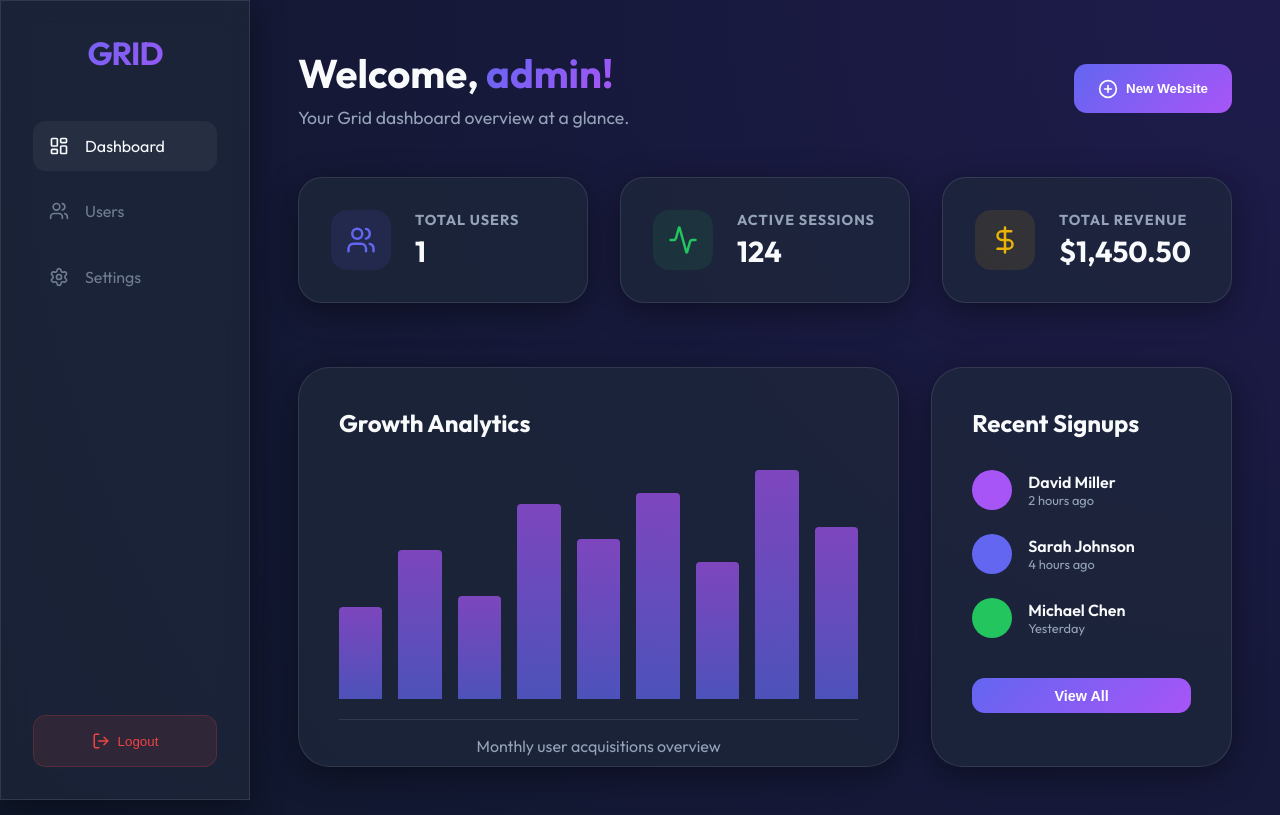
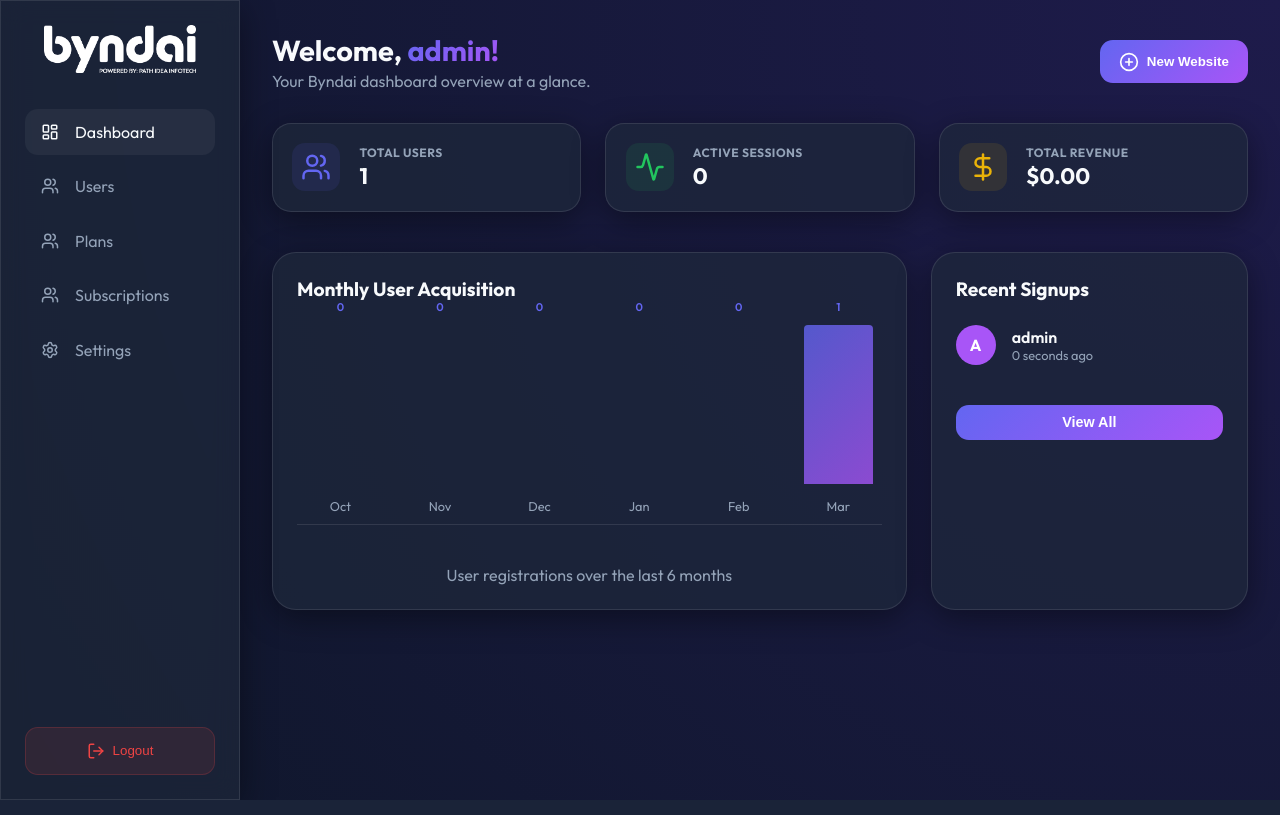
Before and after one commit to tipsyCodr/byndai_server, a Laravel app: page /dashboard in a window 1280 px wide. Run offline with Laravel 12, Linux system fonts and the light colour scheme; a user stored in the database is signed in; data comes from the database, SQL or seed files in the repository; data that the repository does not hold is empty; parts of the project's set-up code (start-up, migrations or seed data) failed here and were passed over.

Commit message:
added Dashboard analytics

```diff
--- a/app/Http/Controllers/Backend/DashboardController.php
+++ b/app/Http/Controllers/Backend/DashboardController.php
@@ -13,14 +13,35 @@ class DashboardController extends Controller
     {
         $user = Auth::user();
 
-        // Mocking some dashboard data (metrics, stats)
+        // Calculate Monthly Acquisition Data (Last 6 Months)
+        $monthlyAcquisition = User::selectRaw('COUNT(*) as count, MONTH(created_at) as month, YEAR(created_at) as year')
+            ->where('created_at', '>=', now()->subMonths(6))
+            ->groupBy('year', 'month')
+            ->orderBy('year', 'asc')
+            ->orderBy('month', 'asc')
+            ->get()
+            ->mapWithKeys(function ($item) {
+                $monthName = \Carbon\Carbon::createFromDate($item->year, $item->month, 1)->format('M');
+                return [$monthName => $item->count];
+            });
+
+        // Ensure we show last 6 months even if count is 0
+        $chartData = [];
+        for ($i = 5; $i >= 0; $i--) {
+            $month = now()->subMonths($i)->format('M');
+            $chartData[$month] = $monthlyAcquisition[$month] ?? 0;
+        }
+
+        // Real dashboard data
         $stats = [
             'total_users' => User::count(),
             'new_signups' => User::where('created_at', '>=', now()->subDays(7))->count(),
-            'active_sessions' => 124, // Mock
-            'revenue' => 1450.50, // Mock
+            'active_sessions' => \Illuminate\Support\Facades\DB::table('sessions')->count(),
+            'revenue' => \Illuminate\Support\Facades\DB::table('payments')->where('status', 1)->sum('amount'),
         ];
 
-        return view('backend.dashboard', compact('user', 'stats'));
+        $recentUsers = User::latest()->limit(3)->get();
+
+        return view('backend.dashboard', compact('user', 'stats', 'chartData', 'recentUsers'));
     }
 }
--- a/resources/views/backend/dashboard.blade.php
+++ b/resources/views/backend/dashboard.blade.php
@@ -3,87 +3,109 @@
 @section('styles')
     <style>
         .dashboard-header {
-            margin-bottom: 3rem;
+            margin-bottom: 2rem;
             display: flex;
             justify-content: space-between;
             align-items: center;
+            flex-wrap: wrap;
+            gap: 1rem;
         }
+
         .welcome-text h1 {
-            font-size: 2.5rem;
-            margin-bottom: 0.5rem;
+            font-size: 1.8rem;
+            margin-bottom: 0.2rem;
             font-weight: 700;
         }
+
         .welcome-text p {
             color: var(--text-secondary);
-            font-size: 1.1rem;
+            font-size: 1rem;
         }
+
         .stats-grid {
             display: grid;
-            grid-template-columns: repeat(auto-fit, minmax(280px, 1fr));
-            gap: 2rem;
-            margin-bottom: 4rem;
+            grid-template-columns: repeat(auto-fit, minmax(220px, 1fr));
+            gap: 1.5rem;
+            margin-bottom: 2.5rem;
         }
+
         .stat-card {
-            padding: 2rem;
-            border-radius: 1.5rem;
+            padding: 1.2rem;
+            border-radius: 1.2rem;
             display: flex;
             align-items: center;
-            transition: transform 0.3s cubic-bezier(0.175, 0.885, 0.32, 1.275);
+            transition: transform 0.2s;
         }
+
         .stat-card:hover {
-            transform: scale(1.05);
+            transform: translateY(-5px);
         }
+
         .stat-icon {
-            width: 60px;
-            height: 60px;
-            border-radius: 1rem;
+            width: 48px;
+            height: 48px;
+            border-radius: 0.8rem;
             display: flex;
             align-items: center;
             justify-content: center;
-            margin-right: 1.5rem;
+            margin-right: 1.2rem;
         }
+
         .stat-info h3 {
-            font-size: 0.9rem;
+            font-size: 0.75rem;
             color: var(--text-secondary);
             text-transform: uppercase;
-            letter-spacing: 1px;
-            margin-bottom: 0.2rem;
+            letter-spacing: 0.5px;
+            margin-bottom: 0.1rem;
         }
+
         .stat-info span {
-            font-size: 1.8rem;
+            font-size: 1.4rem;
             font-weight: 700;
         }
+
         .chart-section {
             display: grid;
             grid-template-columns: 2fr 1fr;
-            gap: 2rem;
+            gap: 1.5rem;
         }
+
+        @media (max-width: 1024px) {
+            .chart-section {
+                grid-template-columns: 1fr;
+            }
+        }
+
         .content-card {
-            padding: 2.5rem;
-            border-radius: 2rem;
-            height: 400px;
+            padding: 1.5rem;
+            border-radius: 1.5rem;
+            min-height: 350px;
         }
+
         .content-card h2 {
-            margin-bottom: 2rem;
-            font-size: 1.5rem;
+            margin-bottom: 1.5rem;
+            font-size: 1.2rem;
         }
-        /* Fancy chart mock */
+
         .chart-mock {
-            height: 250px;
+            height: 200px;
             display: flex;
             align-items: flex-end;
-            gap: 1rem;
-            padding-bottom: 20px;
+            gap: 0.8rem;
+            padding-bottom: 10px;
             border-bottom: 1px solid var(--glass-border);
         }
+
         .bar {
-            flex: 1;
-            background: linear-gradient(to top, var(--accent-primary), var(--accent-secondary));
+            background: var(--primary-gradient);
             border-radius: 4px 4px 0 0;
-            opacity: 0.7;
+            opacity: 0.8;
             transition: opacity 0.3s;
         }
-        .bar:hover { opacity: 1; }
+
+        .bar:hover {
+            opacity: 1;
+        }
     </style>
 @endsection
 
@@ -91,7 +113,7 @@
     <div class="dashboard-header animate-fade">
         <div class="welcome-text">
             <h1>Welcome, <span class="gradient-text">{{ $user->user_name }}!</span></h1>
-        <p>Your Grid dashboard overview at a glance.</p>
+            <p>Your Byndai dashboard overview at a glance.</p>
         </div>
         <div class="header-actions">
             <button class="gradient-btn" style="display: flex; align-items: center; gap: 0.5rem;">
@@ -138,47 +160,49 @@
 
     <div class="chart-section animate-fade" style="animation-delay: 0.2s;">
         <div class="content-card premium-glass">
-        <h2>Growth Analytics</h2>
-        <div class="chart-mock">
-            <div class="bar" style="height: 40%;"></div>
-            <div class="bar" style="height: 65%;"></div>
-            <div class="bar" style="height: 45%;"></div>
-            <div class="bar" style="height: 85%;"></div>
-            <div class="bar" style="height: 70%;"></div>
-            <div class="bar" style="height: 90%;"></div>
-            <div class="bar" style="height: 60%;"></div>
-            <div class="bar" style="height: 100%;"></div>
-            <div class="bar" style="height: 75%;"></div>
+            <h2>Monthly User Acquisition</h2>
+            <div class="chart-mock" style="padding-bottom: 40px;">
+                @php
+                    $max = count($chartData) > 0 ? max(array_values($chartData)) : 1;
+                    $max = $max == 0 ? 1 : $max;
+                @endphp
+                @foreach ($chartData as $month => $count)
+                    <div
+                        style="flex: 1; display: flex; flex-direction: column; align-items: center; height: 100%; position: relative;">
+                        <div class="bar" style="height: {{ ($count / $max) * 100 }}%; width: 80%;"
+                            title="{{ $month }}: {{ $count }} users">
                         </div>
-        <p style="margin-top: 1rem; color: var(--text-secondary); text-align: center;">Monthly user acquisitions overview</p>
+                        <span
+                            style="position: absolute; bottom: -30px; font-size: 0.8rem; color: var(--text-secondary);">{{ $month }}</span>
+                        <span
+                            style="position: absolute; top: -25px; font-size: 0.7rem; color: var(--accent-primary); font-weight: 600;">{{ $count }}</span>
+                    </div>
+                @endforeach
+            </div>
+            <p style="margin-top: 2.5rem; color: var(--text-secondary); text-align: center;">
+                User registrations over the last 6 months
+            </p>
         </div>
 
         <div class="content-card premium-glass">
             <h2>Recent Signups</h2>
             <ul style="list-style: none;">
+                @foreach ($recentUsers as $recentUser)
                     <li style="display: flex; align-items: center; margin-bottom: 1.5rem;">
-                <div style="width: 40px; height: 40px; border-radius: 50%; background: var(--accent-secondary); margin-right: 1rem;"></div>
+                        <div
+                            style="width: 40px; height: 40px; border-radius: 50%; background: var(--accent-secondary); margin-right: 1rem; display: flex; align-items: center; justify-content: center; font-weight: bold; color: white;">
+                            {{ strtoupper(substr($recentUser->user_name, 0, 1)) }}
+                        </div>
                         <div>
-                    <div style="font-weight: 600;">David Miller</div>
-                    <div style="font-size: 0.8rem; color: var(--text-secondary);">2 hours ago</div>
+                            <div style="font-weight: 600;">{{ $recentUser->user_name }}</div>
+                            <div style="font-size: 0.8rem; color: var(--text-secondary);">
+                                {{ $recentUser->created_at?->diffForHumans() ?? 'Recently' }}</div>
                         </div>
                     </li>
-            <li style="display: flex; align-items: center; margin-bottom: 1.5rem;">
-                <div style="width: 40px; height: 40px; border-radius: 50%; background: var(--accent-primary); margin-right: 1rem;"></div>
-                <div>
-                    <div style="font-weight: 600;">Sarah Johnson</div>
-                    <div style="font-size: 0.8rem; color: var(--text-secondary);">4 hours ago</div>
-                </div>
-            </li>
-            <li style="display: flex; align-items: center; margin-bottom: 1.5rem;">
-                <div style="width: 40px; height: 40px; border-radius: 50%; background: #22c55e; margin-right: 1rem;"></div>
-                <div>
-                    <div style="font-weight: 600;">Michael Chen</div>
-                    <div style="font-size: 0.8rem; color: var(--text-secondary);">Yesterday</div>
-                </div>
-            </li>
+                @endforeach
             </ul>
-        <button class="gradient-btn" style="width: 100%; margin-top: 1rem; padding: 0.6rem; font-size: 0.9rem;">View All</button>
+            <button class="gradient-btn" style="width: 100%; margin-top: 1rem; padding: 0.6rem; font-size: 0.9rem;">View
+                All</button>
         </div>
     </div>
 @endsection
--- a/resources/views/backend/layouts/app.blade.php
+++ b/resources/views/backend/layouts/app.blade.php
@@ -1,5 +1,6 @@
 <!DOCTYPE html>
 <html lang="en">
+
 <head>
     <meta charset="UTF-8">
     <meta name="viewport" content="width=device-width, initial-scale=1.0">
@@ -13,18 +14,27 @@
     <link rel="stylesheet" href="{{ asset('css/backend.css') }}">
     <!-- Fallback if asset is not built/linked correctly -->
     <style>
-        /* Embedding essential styles for immediate experience */
         :root {
             --bg-primary: #0f172a;
             --bg-secondary: rgba(30, 41, 59, 0.7);
+            /* Centralized Primary Accent */
             --accent-primary: #6366f1;
             --accent-secondary: #a855f7;
+            --primary-gradient: linear-gradient(135deg, var(--accent-primary), var(--accent-secondary));
+
             --text-primary: #f8fafc;
             --text-secondary: #94a3b8;
             --glass-border: rgba(255, 255, 255, 0.1);
             --glass-shadow: 0 8px 32px 0 rgba(0, 0, 0, 0.4);
+            --sidebar-width: 240px;
         }
-        * { margin: 0; padding: 0; box-sizing: border-box; }
+
+        * {
+            margin: 0;
+            padding: 0;
+            box-sizing: border-box;
+        }
+
         body {
             font-family: 'Outfit', sans-serif;
             background: radial-gradient(circle at top right, #1e1b4b, #0f172a);
@@ -32,6 +42,7 @@
             min-height: 100vh;
             overflow-x: hidden;
         }
+
         .premium-glass {
             background: var(--bg-secondary);
             backdrop-filter: blur(12px);
@@ -39,48 +50,168 @@
             border: 1px solid var(--glass-border);
             box-shadow: var(--glass-shadow);
         }
+
+        .gradient-text {
+            background: var(--primary-gradient);
+            -webkit-background-clip: text;
+            -webkit-text-fill-color: transparent;
+        }
+
+        .gradient-btn {
+            background: var(--primary-gradient);
+            color: white;
+            border: none;
+            padding: 0.6rem 1.2rem;
+            border-radius: 0.8rem;
+            font-weight: 600;
+            cursor: pointer;
+            transition: opacity 0.3s;
+        }
+
+        .gradient-btn:hover {
+            opacity: 0.9;
+        }
+
+        .dashboard-wrapper {
+            display: flex;
+            min-height: 100vh;
+        }
+
+        /* Sidebar Styles */
+        .sidebar {
+            width: var(--sidebar-width);
+            border-radius: 0;
+            position: fixed;
+            top: 0;
+            left: 0;
+            height: 100vh;
+            padding: 1.5rem;
+            z-index: 1000;
+            transition: transform 0.3s ease;
+        }
+
+        .main-content {
+            flex: 1;
+            margin-left: var(--sidebar-width);
+            padding: 2rem;
+            transition: margin-left 0.3s ease;
+        }
+
+        /* Mobile Adjustments */
+        .mobile-toggle {
+            display: none;
+            position: fixed;
+            top: 1rem;
+            right: 1rem;
+            z-index: 1100;
+            background: var(--bg-secondary);
+            border: 1px solid var(--glass-border);
+            color: white;
+            padding: 0.5rem;
+            border-radius: 0.5rem;
+            cursor: pointer;
+        }
+
+        @media (max-width: 768px) {
+            .sidebar {
+                transform: translateX(-100%);
+            }
+
+            .sidebar.active {
+                transform: translateX(0);
+            }
+
+            .main-content {
+                margin-left: 0;
+                padding: 1.5rem;
+                padding-top: 4rem;
+            }
+
+            .mobile-toggle {
+                display: block;
+            }
+        }
+
+        .nav-link {
+            display: flex;
+            align-items: center;
+            color: var(--text-secondary);
+            text-decoration: none;
+            padding: 0.7rem 1rem;
+            border-radius: 0.8rem;
+            margin-bottom: 0.5rem;
+            transition: all 0.3s;
+        }
+
+        .nav-link:hover,
+        .nav-link.active {
+            background: rgba(255, 255, 255, 0.05);
+            color: var(--text-primary);
+        }
+
+        .nav-link.active i {
+            color: var(--accent-primary);
+        }
     </style>
     @yield('styles')
 </head>
+
 <body>
     @guest
         @yield('content')
     @else
-        <div class="dashboard-wrapper" style="display: flex; min-height: 100vh;">
-            <!-- Simple Premium Sidebar -->
-            <aside class="sidebar premium-glass" style="width: 250px; border-radius: 0; position: sticky; top: 0; height: 100vh; padding: 2rem;">
-                <div class="logo-area" style="margin-bottom: 3rem; text-align: center;">
-                    <h2 class="gradient-text" style="font-size: 2rem; font-weight: 700; letter-spacing: -1px;">GRID</h2>
+        <button class="mobile-toggle" onclick="toggleSidebar()">
+            <i data-lucide="menu"></i>
+        </button>
+
+        <div class="dashboard-wrapper">
+            <!-- Sidebar -->
+            <aside class="sidebar premium-glass" id="sidebar">
+                <div class="logo-area" style="margin-bottom: 2rem; text-align: center;">
+                    <img src="{{ asset('assets/images/logo-white.png') }}" style="width: 80%;" alt="Bynd AI Logo">
                 </div>
 
                 <nav>
                     <ul style="list-style: none;">
-                        <li style="margin-bottom: 1rem;">
-                            <a href="{{ route('dashboard') }}" style="display: flex; align-items: center; color: var(--text-primary); text-decoration: none; padding: 0.8rem 1rem; border-radius: 0.8rem; background: rgba(255,255,255,0.05);">
-                                <i data-lucide="layout-dashboard" style="margin-right: 1rem; width: 20px;"></i>
+                        <li>
+                            <a href="{{ route('dashboard') }}"
+                                class="nav-link {{ request()->routeIs('dashboard') ? 'active' : '' }}">
+                                <i data-lucide="layout-dashboard" style="margin-right: 1rem; width: 18px;"></i>
                                 Dashboard
                             </a>
                         </li>
-                        <!-- Mock nav items -->
-                        <li style="margin-bottom: 1rem;">
-                            <a href="#" style="display: flex; align-items: center; color: var(--text-secondary); text-decoration: none; padding: 0.8rem 1rem; opacity: 0.7;">
-                                <i data-lucide="users" style="margin-right: 1rem; width: 20px;"></i>
+                        <li>
+                            <a href="#" class="nav-link">
+                                <i data-lucide="users" style="margin-right: 1rem; width: 18px;"></i>
                                 Users
                             </a>
                         </li>
-                        <li style="margin-bottom: 1rem;">
-                            <a href="#" style="display: flex; align-items: center; color: var(--text-secondary); text-decoration: none; padding: 0.8rem 1rem; opacity: 0.7;">
-                                <i data-lucide="settings" style="margin-right: 1rem; width: 20px;"></i>
+                        <li>
+                            <a href="#" class="nav-link">
+                                <i data-lucide="users" style="margin-right: 1rem; width: 18px;"></i>
+                                Plans
+                            </a>
+                        </li>
+                        <li>
+                            <a href="#" class="nav-link">
+                                <i data-lucide="users" style="margin-right: 1rem; width: 18px;"></i>
+                                Subscriptions
+                            </a>
+                        </li>
+                        <li>
+                            <a href="#" class="nav-link">
+                                <i data-lucide="settings" style="margin-right: 1rem; width: 18px;"></i>
                                 Settings
                             </a>
                         </li>
                     </ul>
                 </nav>
 
-                <div class="logout-area" style="position: absolute; bottom: 2rem; width: calc(100% - 4rem);">
+                <div class="logout-area" style="position: absolute; bottom: 1.5rem; width: calc(100% - 3rem);">
                     <form action="{{ route('logout') }}" method="POST">
                         @csrf
-                        <button type="submit" style="background: rgba(239, 68, 68, 0.1); color: #ef4444; border: 1px solid rgba(239, 68, 68, 0.2); width: 100%; border-radius: 0.8rem; padding: 0.8rem; cursor: pointer; display: flex; align-items: center; justify-content: center;">
+                        <button type="submit"
+                            style="background: rgba(239, 68, 68, 0.1); color: #ef4444; border: 1px solid rgba(239, 68, 68, 0.2); width: 100%; border-radius: 0.8rem; padding: 0.7rem; cursor: pointer; display: flex; align-items: center; justify-content: center; font-weight: 500;">
                             <i data-lucide="log-out" style="margin-right: 0.5rem; width: 18px;"></i>
                             Logout
                         </button>
@@ -89,7 +220,7 @@
             </aside>
 
             <!-- Main Content Area -->
-            <main style="flex: 1; padding: 3rem; position: relative;">
+            <main class="main-content">
                 @yield('content')
             </main>
         </div>
@@ -97,7 +228,21 @@
 
     <script>
         lucide.createIcons();
+
+        function toggleSidebar() {
+            document.getElementById('sidebar').classList.toggle('active');
+        }
+
+        // Close sidebar when clicking outside on mobile
+        document.addEventListener('click', function (event) {
+            const sidebar = document.getElementById('sidebar');
+            const toggle = document.querySelector('.mobile-toggle');
+            if (window.innerWidth <= 768 && sidebar && !sidebar.contains(event.target) && !toggle.contains(event.target)) {
+                sidebar.classList.remove('active');
+            }
+        });
     </script>
     @yield('scripts')
 </body>
+
 </html>
```
Lines whose indentation alone changed are shown as unchanged.
